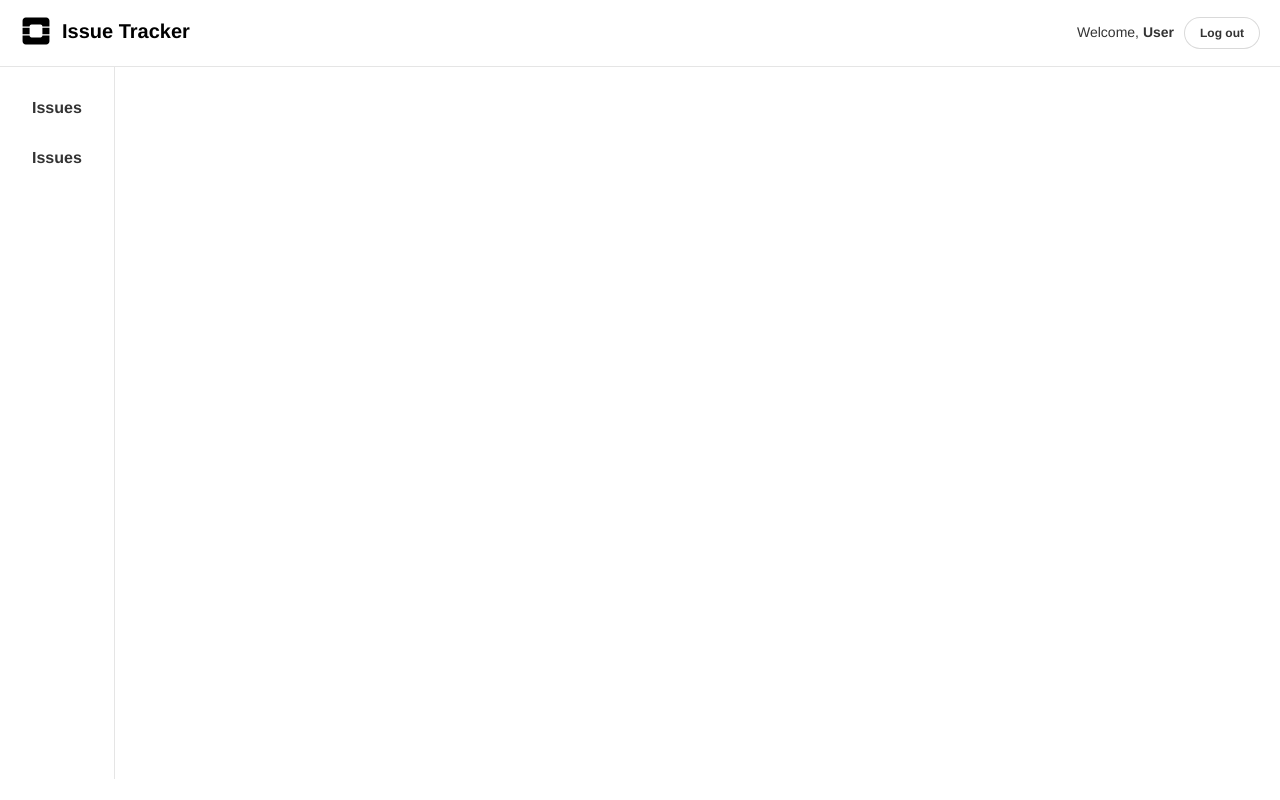
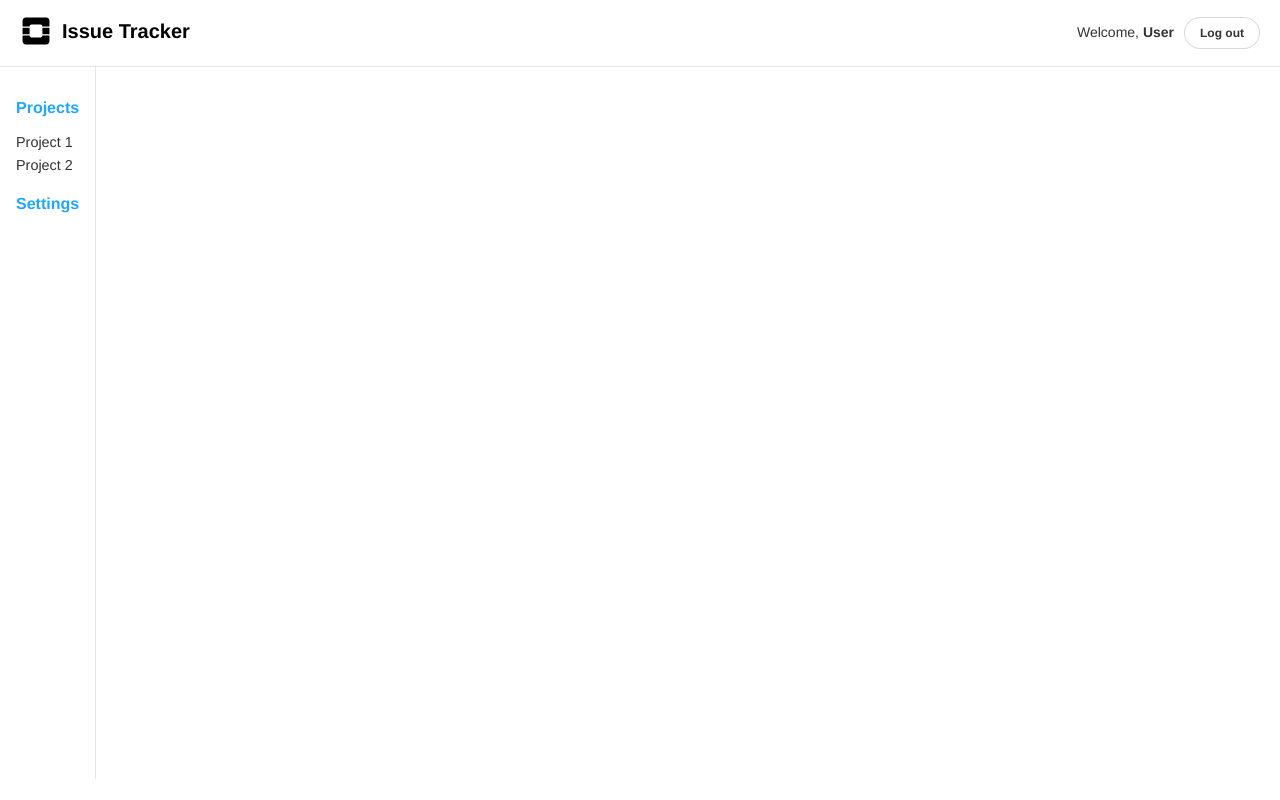
Before and after one commit to henrikeskisikkila/issue-tracker, a React (Create React App) app: page / in a window 1280 px wide. Built offline with nearby package versions, Linux system fonts and the light colour scheme.

Commit message:
Add navigator menu building

```diff
--- a/src/App.tsx
+++ b/src/App.tsx
@@ -5,12 +5,26 @@ import "./App.css";
 
 const menu = [
   {
-    text: "Issues",
-    link: "#",
+    item: {
+      label: "Projects",
+    },
+    subItems: [
+      {
+        label: "Project 1",
+        link: "#",
+      },
+      {
+        label: "Project 2",
+        link: "#",
+      },
+    ],
   },
   {
-    text: "Issues",
-    link: "#",
+    item: {
+      label: "Settings",
+      link: "#",
+    },
+    subItems: [],
   },
 ];
 
@@ -24,7 +38,7 @@ function App() {
         onCreateAccount={() => {}}
       />
       <div style={{ display: "flex", flexDirection: "row" }}>
-        <Navigator menuItems={menu} />
+        <Navigator menu={menu} />
       </div>
     </div>
   );
--- a/src/components/Navigator.tsx
+++ b/src/components/Navigator.tsx
@@ -1,31 +1,52 @@
-import React from "react";
-
-// import { Button } from './Button';
 import { Link } from "./Link";
 import "./navigator.css";
 
-type menuItem = {
-  text: string;
-  link: string;
+type Item = {
+  label: string;
+  link?: string;
+};
+
+type Menu = {
+  item: Item;
+  subItems?: Item[];
 };
 
 interface NavigatorProps {
-  menuItems: menuItem[];
+  menu: Menu[];
   // user?: User;
   // onLogin: () => void;
   // onLogout: () => void;
   // onCreateAccount: () => void;
 }
 
-export const Navigator = ({ menuItems }: NavigatorProps) => (
+const submenu = (item: Item, subItems: Item[]) => {
+  return (
+    <>
+      <li className="menu-header">{item.label}</li>
+      {subItems.map((item) => (
+        <li className="menu-subitem">
+          <a href={item.link}>{item.label}</a>
+        </li>
+      ))}
+    </>
+  );
+};
+
+export const Navigator = ({ menu }: NavigatorProps) => (
   <header>
     <div className="navigator">
       <ul className="menu">
-        {menuItems.map((item) => (
-          <li key={item.text}>
-            <Link label={item.text} link={item.link} hover={true} />
-          </li>
-        ))}
+        {menu.map((menuItem) =>
+          menuItem.subItems ? (
+            submenu(menuItem.item, menuItem.subItems)
+          ) : (
+            <Link
+              label={menuItem.item.label}
+              link={menuItem.item?.link || ""}
+              hover={true}
+            />
+          )
+        )}
       </ul>
     </div>
   </header>
--- a/src/components/navigator.css
+++ b/src/components/navigator.css
@@ -15,3 +15,20 @@
   margin: 0;
   padding: 0;
 }
+
+.menu-header {
+  color: #1ea7fd;
+  padding: 1rem 1rem 1rem 1rem;
+  font-weight: 700;
+}
+
+.menu-subitem {
+  padding-left: 1rem;
+  padding-bottom: 0.3rem;
+}
+
+.menu-subitem a {
+  text-decoration: none;
+  color: #333;
+  font-size: 0.9rem;
+}
```
Also changed, not shown: 1 other file (tests, documents, lock files or other folders).
